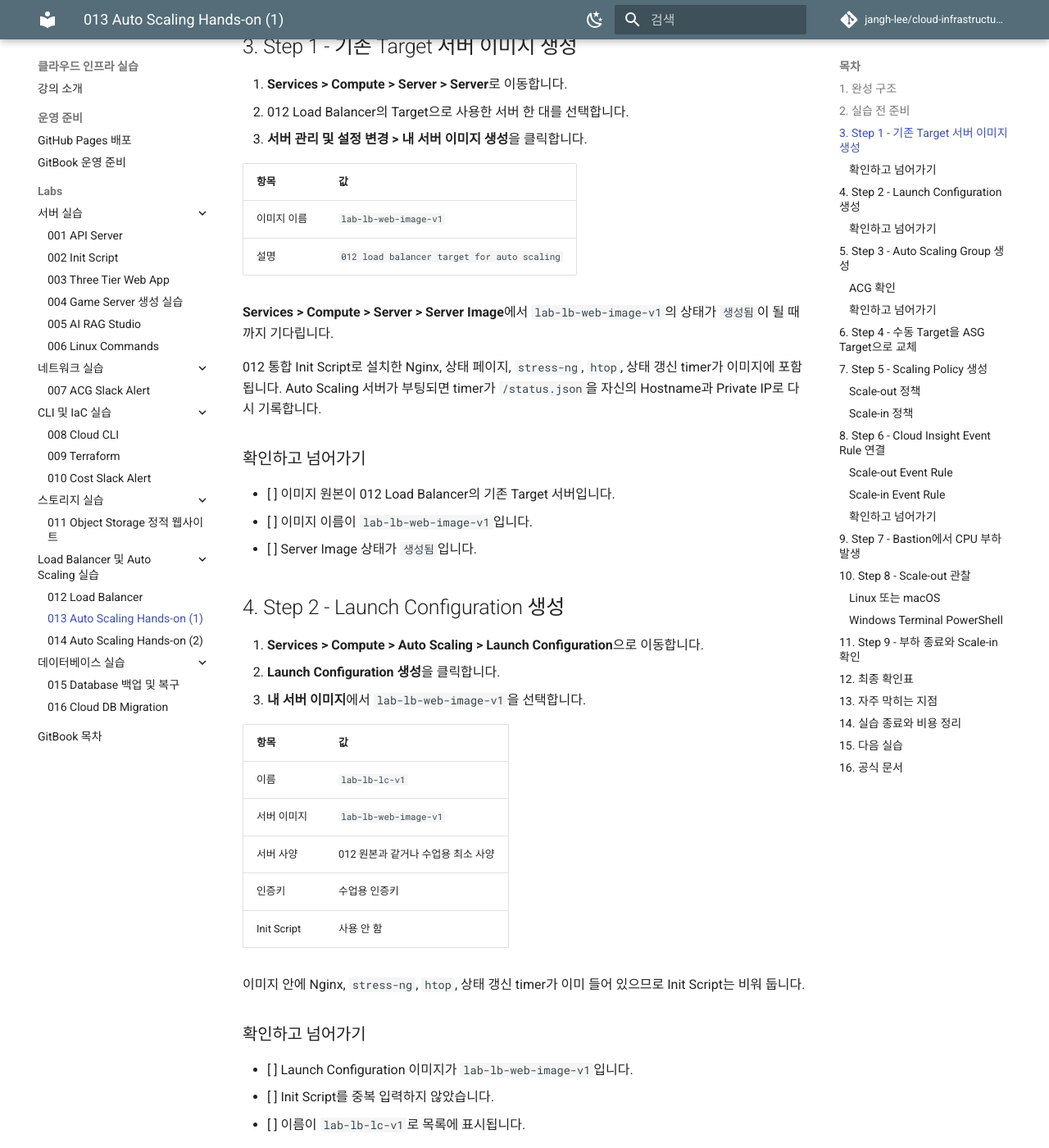
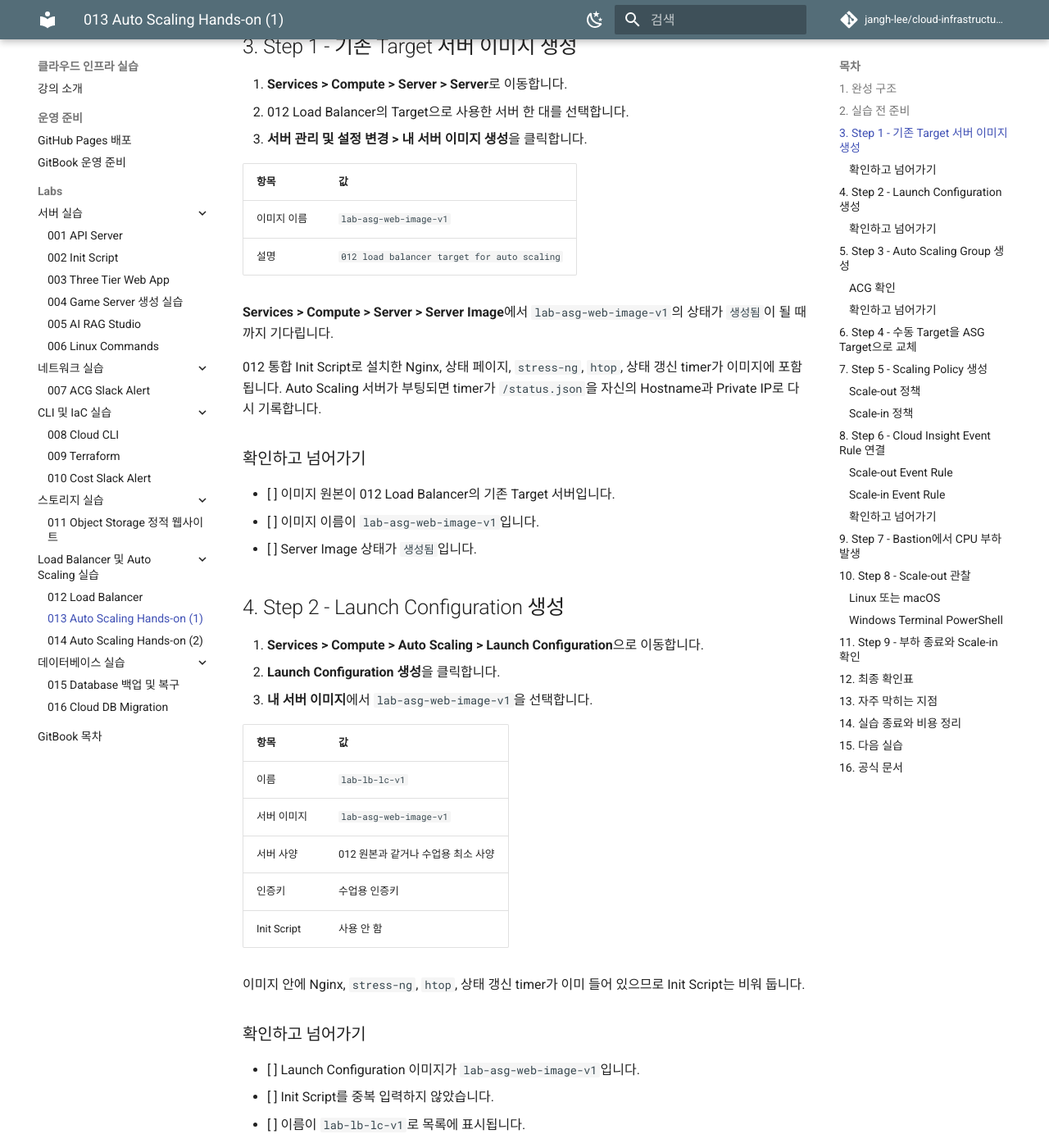
Before and after one commit to jangh-lee/cloud-infrastructure-lecture-example, an MkDocs documentation site: the page built from gitbook/labs/013-auto-scaling.md, in a window 1280 px wide and 1400 px high, scrolled down 1473 px. Shown: the whole window at 82% size. Built offline with MkDocs 1.6.1 and Material for MkDocs 9.7.7, drawn with Linux system fonts in a browser that asks for light colours; comment, search, counter and statistics services are not loaded; some of the changed text lies outside the part shown.

Commit message:
Rename autoscaling server image example

```diff
--- a/gitbook/labs/013-auto-scaling.md
+++ b/gitbook/labs/013-auto-scaling.md
@@ -52,29 +52,29 @@ Auto Scaling Nginx 서버 1~3대         새로 구성
 
 | 항목 | 값 |
 | --- | --- |
-| 이미지 이름 | `lab-lb-web-image-v1` |
+| 이미지 이름 | `lab-asg-web-image-v1` |
 | 설명 | `012 load balancer target for auto scaling` |
 
-**Services > Compute > Server > Server Image**에서 `lab-lb-web-image-v1`의 상태가 `생성됨`이 될 때까지 기다립니다.
+**Services > Compute > Server > Server Image**에서 `lab-asg-web-image-v1`의 상태가 `생성됨`이 될 때까지 기다립니다.
 
 012 통합 Init Script로 설치한 Nginx, 상태 페이지, `stress-ng`, `htop`, 상태 갱신 timer가 이미지에 포함됩니다. Auto Scaling 서버가 부팅되면 timer가 `/status.json`을 자신의 Hostname과 Private IP로 다시 기록합니다.
 
 ### 확인하고 넘어가기
 
 - [ ] 이미지 원본이 012 Load Balancer의 기존 Target 서버입니다.
-- [ ] 이미지 이름이 `lab-lb-web-image-v1`입니다.
+- [ ] 이미지 이름이 `lab-asg-web-image-v1`입니다.
 - [ ] Server Image 상태가 `생성됨`입니다.
 
 ## 4. Step 2 - Launch Configuration 생성
 
 1. **Services > Compute > Auto Scaling > Launch Configuration**으로 이동합니다.
 2. **Launch Configuration 생성**을 클릭합니다.
-3. **내 서버 이미지**에서 `lab-lb-web-image-v1`을 선택합니다.
+3. **내 서버 이미지**에서 `lab-asg-web-image-v1`을 선택합니다.
 
 | 항목 | 값 |
 | --- | --- |
 | 이름 | `lab-lb-lc-v1` |
-| 서버 이미지 | `lab-lb-web-image-v1` |
+| 서버 이미지 | `lab-asg-web-image-v1` |
 | 서버 사양 | 012 원본과 같거나 수업용 최소 사양 |
 | 인증키 | 수업용 인증키 |
 | Init Script | 사용 안 함 |
@@ -83,7 +83,7 @@ Auto Scaling Nginx 서버 1~3대         새로 구성
 
 ### 확인하고 넘어가기
 
-- [ ] Launch Configuration 이미지가 `lab-lb-web-image-v1`입니다.
+- [ ] Launch Configuration 이미지가 `lab-asg-web-image-v1`입니다.
 - [ ] Init Script를 중복 입력하지 않았습니다.
 - [ ] 이름이 `lab-lb-lc-v1`로 목록에 표시됩니다.
 
@@ -313,7 +313,7 @@ Scale-in Rule을 활성화하고 다음 순서로 확인합니다.
 
 | 확인 위치 | 완료 조건 |
 | --- | --- |
-| Server Image | 012 Target 서버에서 `lab-lb-web-image-v1` 생성 |
+| Server Image | 012 Target 서버에서 `lab-asg-web-image-v1` 생성 |
 | Launch Configuration | 별도 Init Script 없음 |
 | Auto Scaling Group | 최소 1, 최대 3, 기대 1 |
 | Target Group | ASG 서버 자동 등록, `/healthz` Healthy |
```
